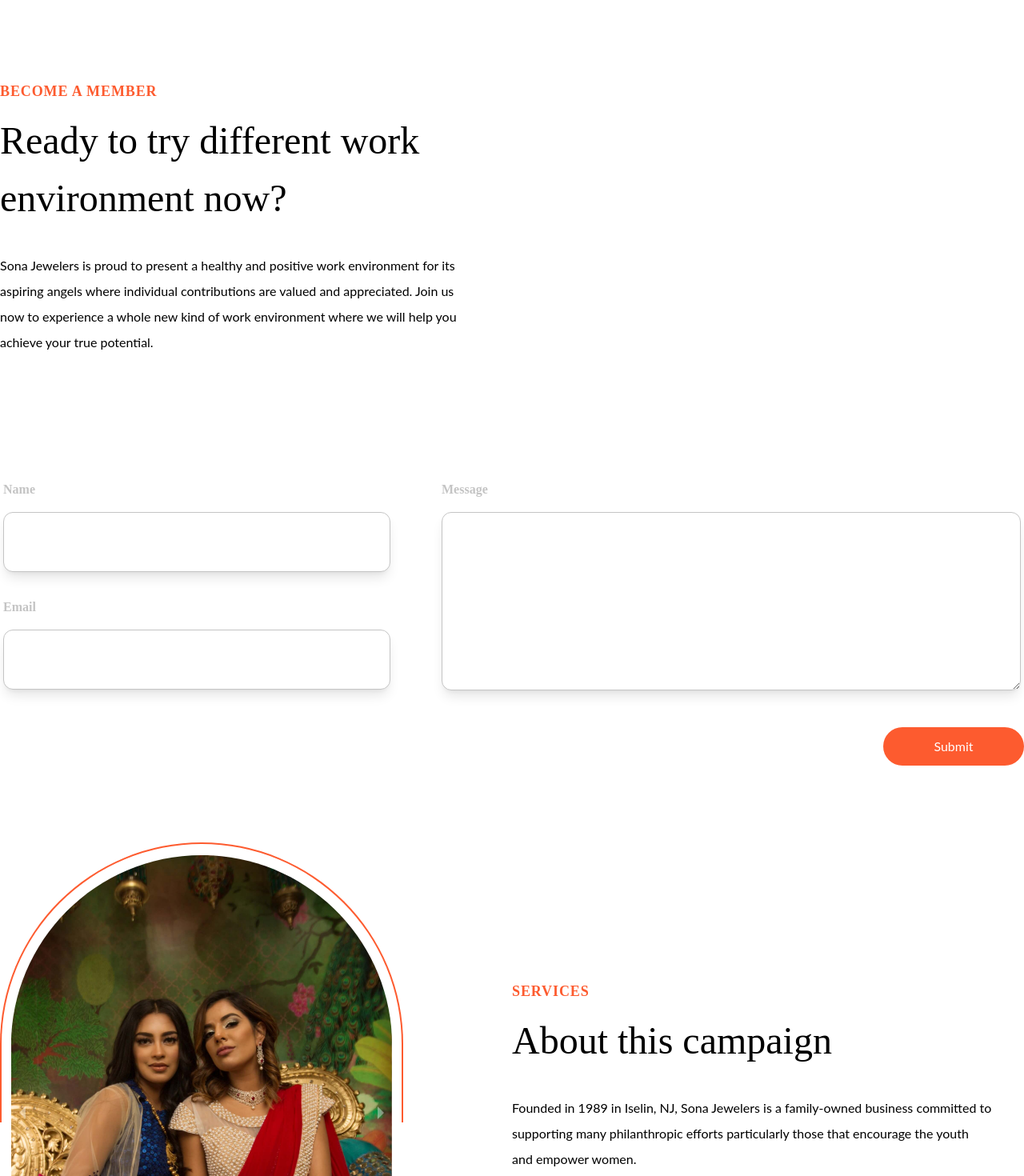
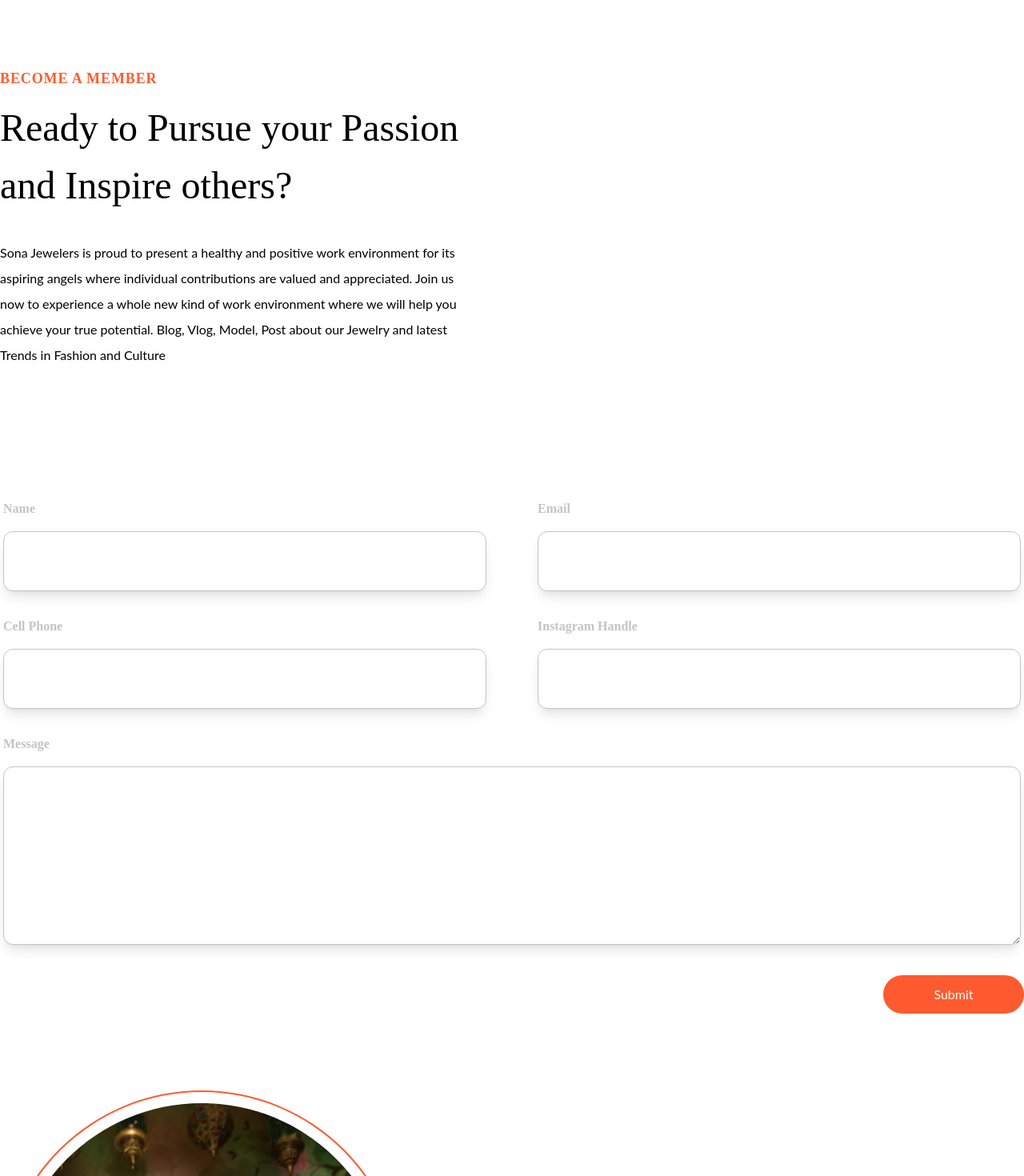
Before and after one commit to tanjilrahman/sona-angels, a React (Create React App) app: page / in a window 1280 px wide. Shown: the part 980-2450 px from the top of the page at 80% size. Built offline with nearby package versions, Linux system fonts and the light colour scheme.

Commit message:
updated content

```diff
--- a/public/index.html
+++ b/public/index.html
@@ -78,7 +78,9 @@
       hidden
     >
       <input type="text" name="name" />
+      <input type="tel" name="phone" />
       <input type="email" name="email" />
+      <input type="text" name="instagram handle" />
       <textarea name="message"></textarea>
     </form>
     <noscript>You need to enable JavaScript to run this app.</noscript>
--- a/src/components/About.js
+++ b/src/components/About.js
@@ -57,16 +57,17 @@
 
       <Fade right={true} cascade duration={800}>
         <div className='mt-10 lg:mt-0'>
-          <p className='font-display font-semibold text-base lg:text-lg text-primary uppercase tracking-wider'>
-            Services
-          </p>
+          {/* <p className='font-display font-semibold text-base lg:text-lg text-primary uppercase tracking-wider'>
+            About The Company
+          </p> */}
           <h4 className='font-display leading-normal lg:leading-normal text-3xl lg:text-5xl lg:mt-3'>
-            About this campaign
+            About The Company
           </h4>
           <p className='leading-loose mt-4 lg:mt-8 lg:pr-10'>
             Founded in 1989 in Iselin, NJ, Sona Jewelers is a family-owned
-            business committed to supporting many philanthropic efforts
-            particularly those that encourage the youth and empower women.
+            business committed to encourage the youth and empowering women. We
+            support local efforts particularly in fashion, motivation, health,
+            and culture.
           </p>
           <a href='#vision' className='btn mt-10'>
             <div className='m-auto'>
--- a/src/components/Form.js
+++ b/src/components/Form.js
@@ -28,14 +28,15 @@
               Become A Member
             </p>
             <h4 className='font-display leading-normal lg:leading-normal text-3xl lg:text-5xl lg:mt-3'>
-              Ready to try different work environment now?
+              Ready to Pursue your Passion and Inspire others?
             </h4>
             <p className='leading-loose mt-4 lg:mt-8 lg:pr-10'>
               Sona Jewelers is proud to present a healthy and positive work
               environment for its aspiring angels where individual contributions
               are valued and appreciated. Join us now to experience a whole new
               kind of work environment where we will help you achieve your true
-              potential.
+              potential. Blog, Vlog, Model, Post about our Jewelry and latest
+              Trends in Fashion and Culture
             </p>
           </div>
         </Fade>
@@ -66,13 +67,14 @@
           name='Sona Angels contact form'
           method='post'
           action='/thankyou/?success=true'
+          className='space-y-4 lg:space-y-8'
         >
           <input
             type='hidden'
             name='form-name'
             value='Sona Angels contact form'
           />
-          <div className='flex flex-col lg:flex-row space-y-4 lg:space-y-0 lg:space-x-16 mt-6 lg:mt-2 mx-1'>
+          <div className='grid grid-cols-1 md:grid-cols-2 lg:gap-16 mt-6 lg:mt-2 mx-1 space-y-4 lg:space-y-0'>
             <Fade left={true}>
               <div className='space-y-4 lg:space-y-8'>
                 <div className='space-y-2 lg:space-y-4 input-group'>
@@ -81,32 +83,58 @@
                     type='text'
                     required
                     name='name'
-                    className='w-full lg:w-[484px] lg:h-[75px] text-base lg:text-lg p-3 lg:p-4 rounded-xl shadow-md lg:shadow-lg border border-[#C4C4C4] focus:ring-2 focus:ring-primary focus:border-transparent outline-none transition-colors duration-200'
+                    className='w-full lg:h-[75px] text-base lg:text-lg p-3 lg:p-4 rounded-xl shadow-md lg:shadow-lg border border-[#C4C4C4] focus:ring-2 focus:ring-primary focus:border-transparent outline-none transition-colors duration-200'
                   />
                 </div>
                 <div className='space-y-2 lg:space-y-4 input-group'>
-                  <p className='font-display font-bold text-[#C4C4C4]'>Email</p>
+                  <p className='font-display font-bold text-[#C4C4C4]'>
+                    Cell Phone
+                  </p>
                   <input
                     required
-                    type='email'
-                    name='email'
-                    className='w-full lg:w-[484px] lg:h-[75px] text-base lg:text-lg p-3 lg:p-4 rounded-xl shadow-md lg:shadow-lg border border-[#C4C4C4] focus:ring-2 focus:ring-primary focus:border-transparent outline-none transition-colors duration-200'
+                    type='tel'
+                    name='phone'
+                    className='w-full lg:h-[75px] text-base lg:text-lg p-3 lg:p-4 rounded-xl shadow-md lg:shadow-lg border border-[#C4C4C4] focus:ring-2 focus:ring-primary focus:border-transparent outline-none transition-colors duration-200'
                   />
                 </div>
               </div>
             </Fade>
             <Fade right={true}>
-              <div className='space-y-2  lg:space-y-4 flex-1 input-group'>
-                <p className='font-display font-bold text-[#C4C4C4]'>Message</p>
-                <textarea
-                  required
-                  name='message'
-                  className='w-full h-40 lg:h-[223px] text-base lg:text-lg px-3 lg:px-4 py-3 leading-relaxed rounded-xl shadow-md lg:shadow-lg border border-[#C4C4C4] focus:ring-2 focus:ring-primary focus:border-transparent outline-none transition-colors duration-200'
-                ></textarea>
+              <div className='space-y-4 lg:space-y-8'>
+                <div className='space-y-2 lg:space-y-4 input-group'>
+                  <p className='font-display font-bold text-[#C4C4C4]'>Email</p>
+                  <input
+                    type='email'
+                    required
+                    name='email'
+                    className='w-full lg:h-[75px] text-base lg:text-lg p-3 lg:p-4 rounded-xl shadow-md lg:shadow-lg border border-[#C4C4C4] focus:ring-2 focus:ring-primary focus:border-transparent outline-none transition-colors duration-200'
+                  />
+                </div>
+                <div className='space-y-2 lg:space-y-4 input-group'>
+                  <p className='font-display font-bold text-[#C4C4C4]'>
+                    Instagram Handle
+                  </p>
+                  <input
+                    required
+                    type='text'
+                    name='instagram handle'
+                    className='w-full lg:h-[75px] text-base lg:text-lg p-3 lg:p-4 rounded-xl shadow-md lg:shadow-lg border border-[#C4C4C4] focus:ring-2 focus:ring-primary focus:border-transparent outline-none transition-colors duration-200'
+                  />
+                </div>
               </div>
             </Fade>
           </div>
-          <Fade right={true}>
+          <Fade bottom={true}>
+            <div className='flex-1 input-group space-y-2 lg:space-y-4 mx-1'>
+              <p className='font-display font-bold text-[#C4C4C4]'>Message</p>
+              <textarea
+                required
+                name='message'
+                className='w-full h-40 lg:h-[223px] text-base lg:text-lg px-3 lg:px-4 py-3 leading-relaxed rounded-xl shadow-md lg:shadow-lg border border-[#C4C4C4] focus:ring-2 focus:ring-primary focus:border-transparent outline-none transition-colors duration-200'
+              ></textarea>
+            </div>
+          </Fade>
+          <Fade bottom={true}>
             <button type='submit' className='block ml-auto mt-6 lg:mt-10'>
               <div className='btn'>
                 <div className='m-auto'>
--- a/src/components/Gallery.js
+++ b/src/components/Gallery.js
@@ -14,20 +14,17 @@
         </Fade>
       </div>
 
-      <Fade bottom={true}>
-        <YoutubeEmbed embedId='oc31JcnWkRE' />
-        {/* <video
-          src='/videos/Sona Jewelers Chhvari IGTV V3.mp4'
-          controls='controls'
-        />
-        <video
-          src='/videos/Social Media_Sona Ad 1080p_2.mp4'
-          controls='controls'
-        />
-        <video
-          src='/videos/Sanya Jewelers Ad IG STORY V1_2.mp4'
-          controls='controls'
-        /> */}
+      <Fade left={true}>
+        <div className='grid grid-cols-1 md:grid-cols-2 gap-4 lg:gap-10'>
+          <YoutubeEmbed embedId='oc31JcnWkRE' />
+          <YoutubeEmbed embedId='FDc2PqW50dA' />
+        </div>
+      </Fade>
+      <Fade right={true}>
+        <div className='grid grid-cols-1 md:grid-cols-2 gap-4 lg:gap-10'>
+          <YoutubeEmbed embedId='HBk3bTHrnKM' />
+          <YoutubeEmbed embedId='cvD4trFUD28' />
+        </div>
       </Fade>
 
       <div className='flex flex-col lg:flex-row items-center space-y-4 lg:space-y-0'>
--- a/src/components/Vision.js
+++ b/src/components/Vision.js
@@ -3,7 +3,7 @@
 const Vision = () => {
   return (
     <div
-      id='vision'
+      id='angels'
       className='grid grid-cols-1 lg:grid-cols-2 items-center mt-36'
     >
       {/* Mobile images section */}
@@ -52,10 +52,10 @@
       <div>
         <Fade left={true}>
           <p className='font-display font-semibold text-base lg:text-lg text-primary uppercase tracking-wider'>
-            Visions
+            Angels
           </p>
           <h4 className='font-display leading-normal lg:leading-normal text-3xl lg:text-5xl lg:mt-3'>
-            What’s great about the Sona Angels?
+            What’s unique about our Sona Angels?
           </h4>
         </Fade>
 
--- a/src/components/YoutubeEmbed.js
+++ b/src/components/YoutubeEmbed.js
@@ -3,8 +3,6 @@
 const YoutubeEmbed = ({ embedId }) => (
   <div className='video-responsive'>
     <iframe
-      width='853'
-      height='480'
       src={`https://www.youtube.com/embed/${embedId}`}
       frameBorder='0'
       allow='accelerometer; autoplay; clipboard-write; encrypted-media; gyroscope; picture-in-picture'
--- a/src/index.css
+++ b/src/index.css
@@ -1141,6 +1141,9 @@
 .justify-between {
 	justify-content: space-between;
 }
+.gap-4 {
+	gap: 1rem;
+}
 .space-y-4 > :not([hidden]) ~ :not([hidden]) {
 	--tw-space-y-reverse: 0;
 	margin-top: calc(1rem * calc(1 - var(--tw-space-y-reverse)));
@@ -1550,6 +1553,10 @@
 
 	.md\:max-w-screen-sm {
 		max-width: 640px;
+	}
+
+	.md\:grid-cols-2 {
+		grid-template-columns: repeat(2, minmax(0, 1fr));
 	}
 
 	.md\:flex-row {
@@ -1761,9 +1768,6 @@
   .lg\:w-2\/5 {
 		width: 40%;
 	}
-  .lg\:w-\[484px\] {
-		width: 484px;
-	}
   .lg\:w-\[280px\] {
 		width: 280px;
 	}
@@ -1800,6 +1804,12 @@
 	}
   .lg\:flex-row {
 		flex-direction: row;
+	}
+  .lg\:gap-16 {
+		gap: 4rem;
+	}
+  .lg\:gap-10 {
+		gap: 2.5rem;
 	}
   .lg\:space-x-6 > :not([hidden]) ~ :not([hidden]) {
 		--tw-space-x-reverse: 0;
@@ -1811,11 +1821,6 @@
 		margin-top: calc(0px * calc(1 - var(--tw-space-y-reverse)));
 		margin-bottom: calc(0px * var(--tw-space-y-reverse));
 	}
-  .lg\:space-x-16 > :not([hidden]) ~ :not([hidden]) {
-		--tw-space-x-reverse: 0;
-		margin-right: calc(4rem * var(--tw-space-x-reverse));
-		margin-left: calc(4rem * calc(1 - var(--tw-space-x-reverse)));
-	}
   .lg\:space-y-8 > :not([hidden]) ~ :not([hidden]) {
 		--tw-space-y-reverse: 0;
 		margin-top: calc(2rem * calc(1 - var(--tw-space-y-reverse)));
```
Also changed, not shown: src/components/Header.js (+6 -6 lines).
